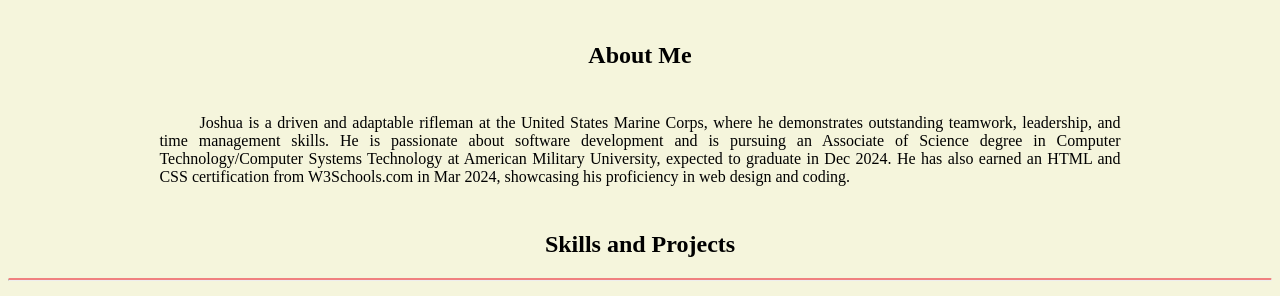
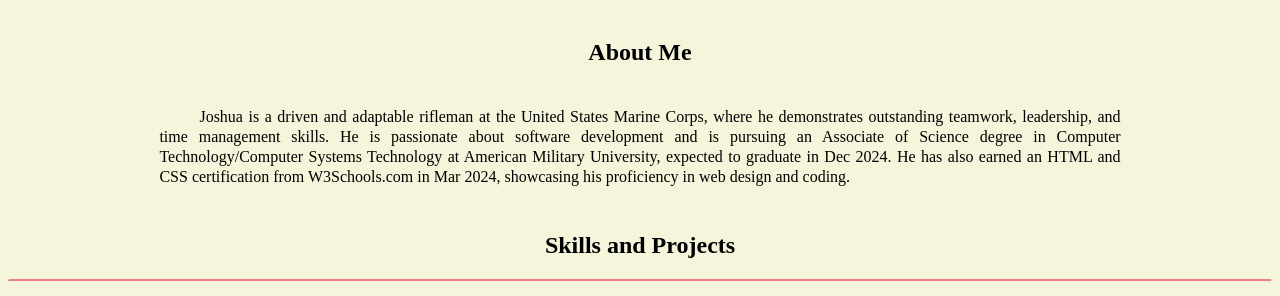
Before and after one commit to jcoms2003/Portfolio-Rogue_C0d1ng, a plain HTML site: page index.html in a window 1280 px wide. Shown: the part 433-729 px from the top of the page. Drawn offline with Linux system fonts and the light colour scheme.

Commit message:
additional commit

```diff
--- a/index.html
+++ b/index.html
@@ -9,6 +9,7 @@
     <link rel="stylesheet" href="styles.css" />
     <!-- Fav Icon -->
     <link rel="icon" type="image/x-icon" href="RogueLogo.png" />
+    <link rel="preload" src="RogueLogo.png" as="image" />
   </head>
   <body>
     <header>
--- a/styles.css
+++ b/styles.css
@@ -3,6 +3,7 @@
 }
 body {
   background-color: beige;
+  font-family: "Times New Roman", Times, serif;
 }
 .center {
   text-align: center;
@@ -51,6 +52,7 @@ nav ul li a:hover:after {
 div.about {
   width: 80%;
   margin: auto;
+  line-height: 20px;
 }
 .indent {
   text-indent: 40px;
```
